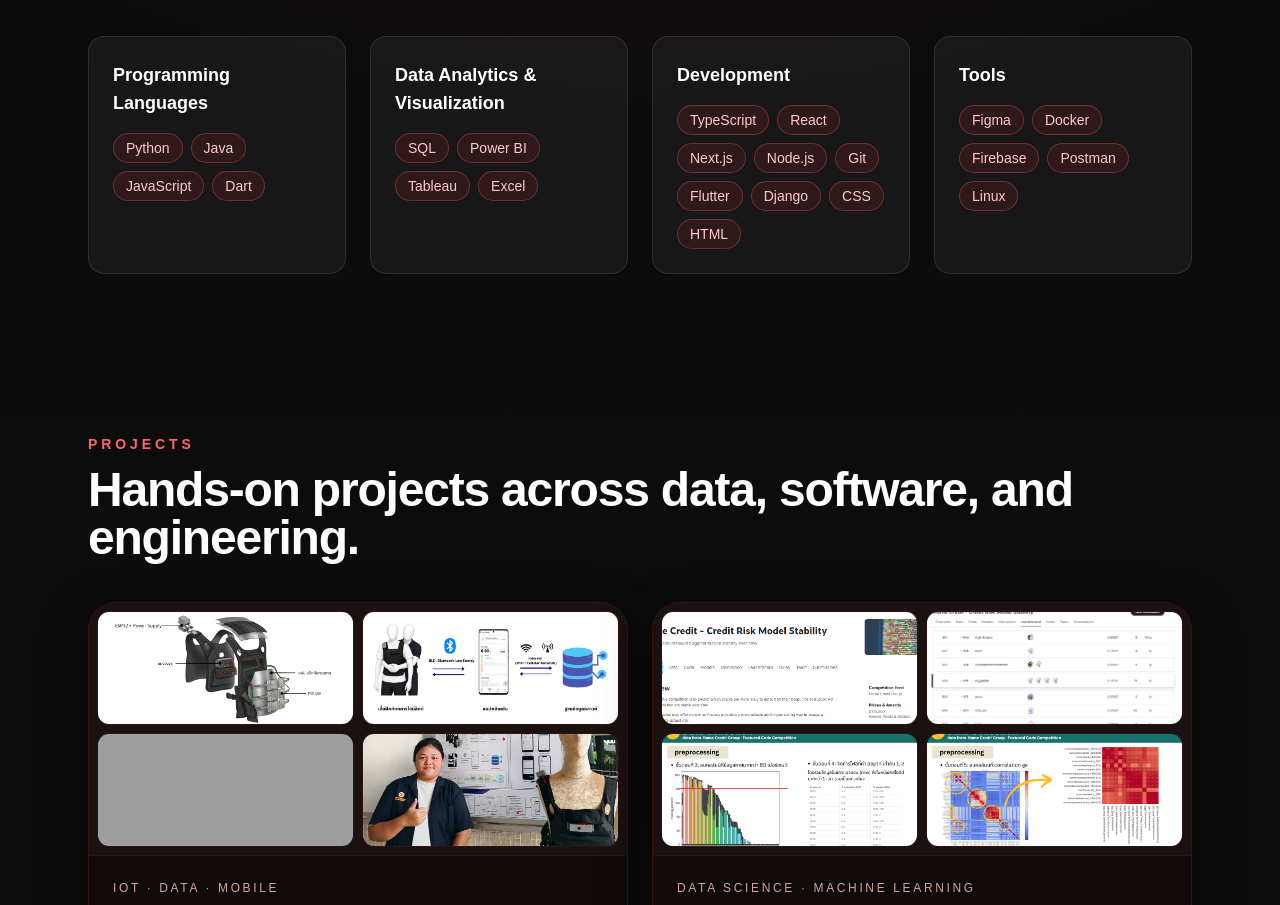
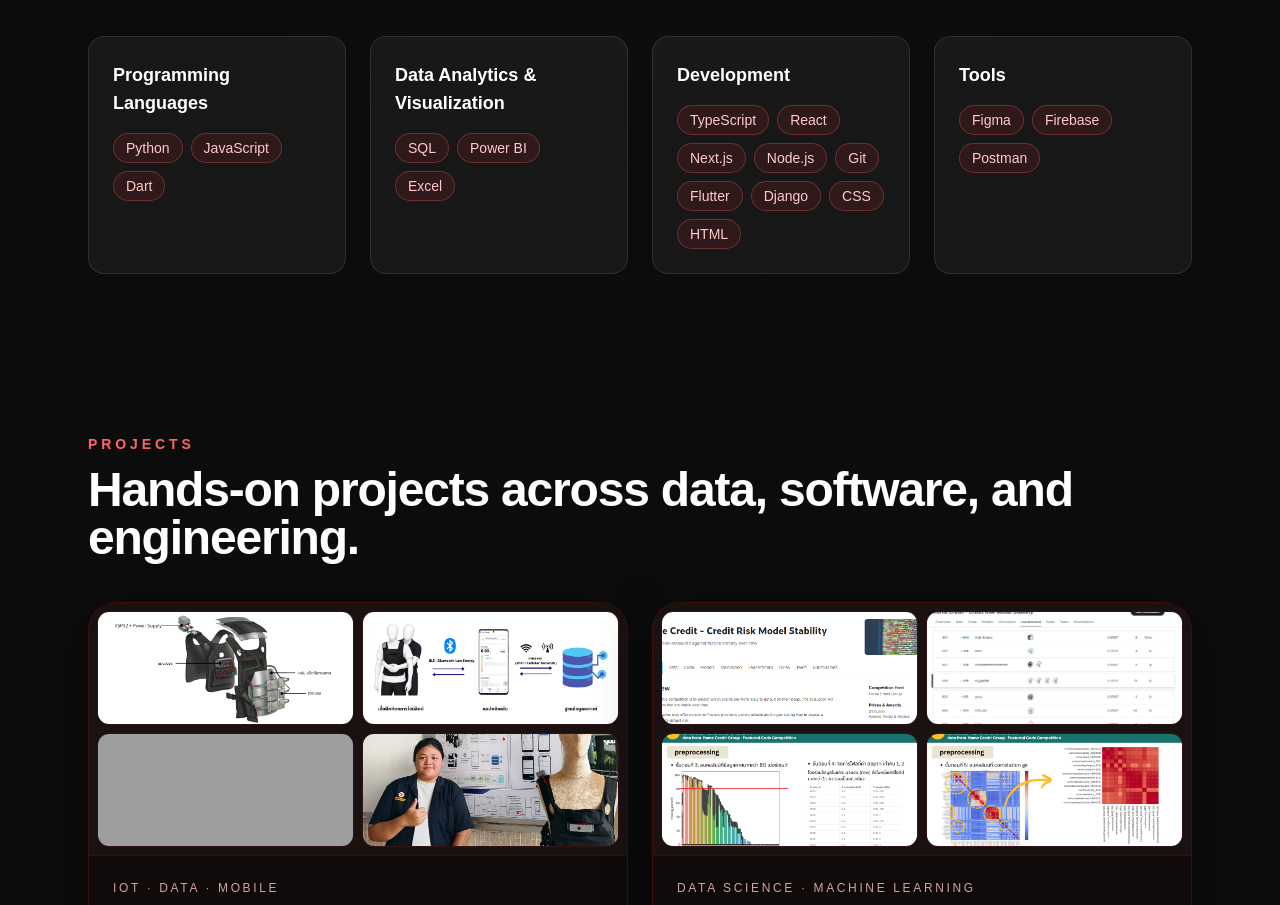
Before and after one commit to dkanchn/Portfolio, a Next.js app: page / in a window 1280 px wide. Shown: the part 1424-2329 px from the top of the page. Built offline with nearby package versions, Linux system fonts and the light colour scheme; grey boxes are pictures that could not be loaded.

Commit message:
Remove some skill

```diff
--- a/src/data/skills.ts
+++ b/src/data/skills.ts
@@ -1,11 +1,11 @@
 export const skillGroups = [
   {
     title: "Programming Languages",
-    items: ["Python", "Java", "JavaScript", "Dart"],
+    items: ["Python", "JavaScript", "Dart"],
   },
   {
     title: "Data Analytics & Visualization",
-    items: ["SQL", "Power BI", "Tableau", "Excel"],
+    items: ["SQL", "Power BI", "Excel"],
   },
   {
     title: "Development",
@@ -13,6 +13,6 @@ export const skillGroups = [
   },
   {
     title: "Tools",
-    items: ["Figma", "Docker", "Firebase", "Postman", "Linux"],
+    items: ["Figma", "Firebase", "Postman"],
   },
 ];
```
